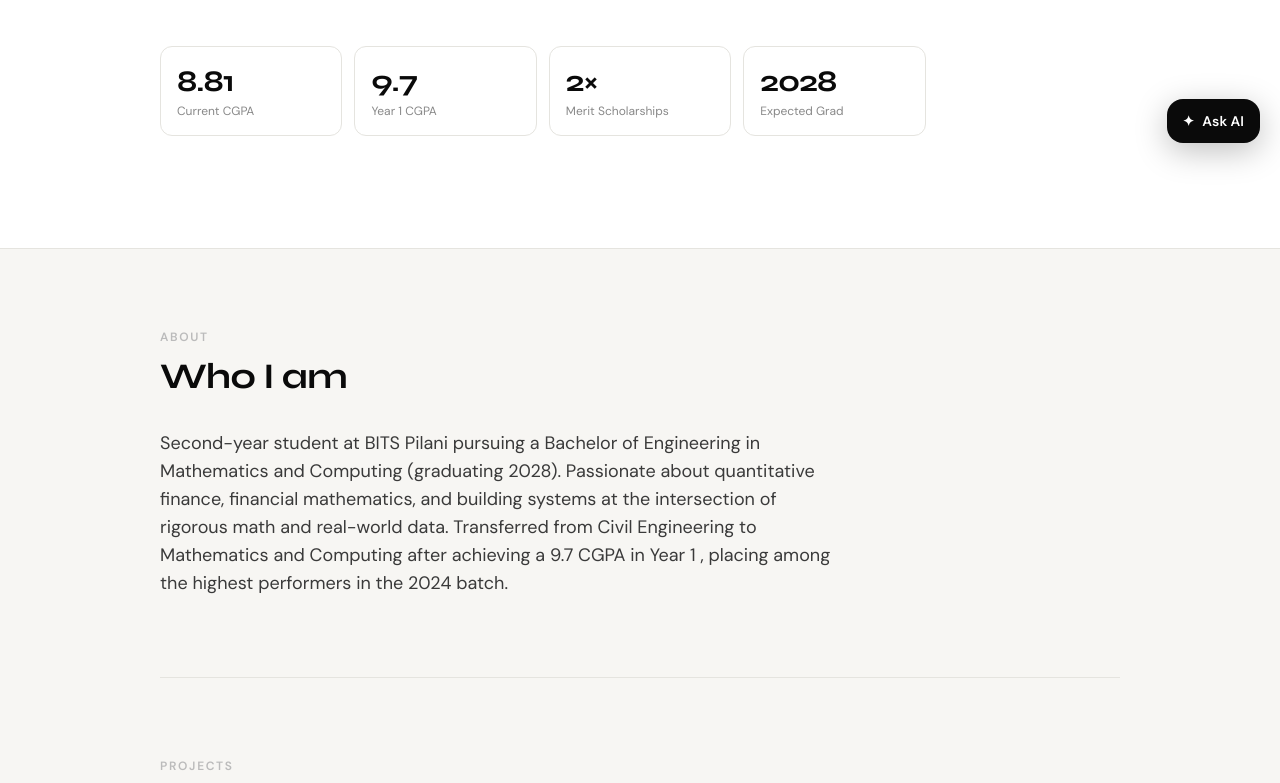
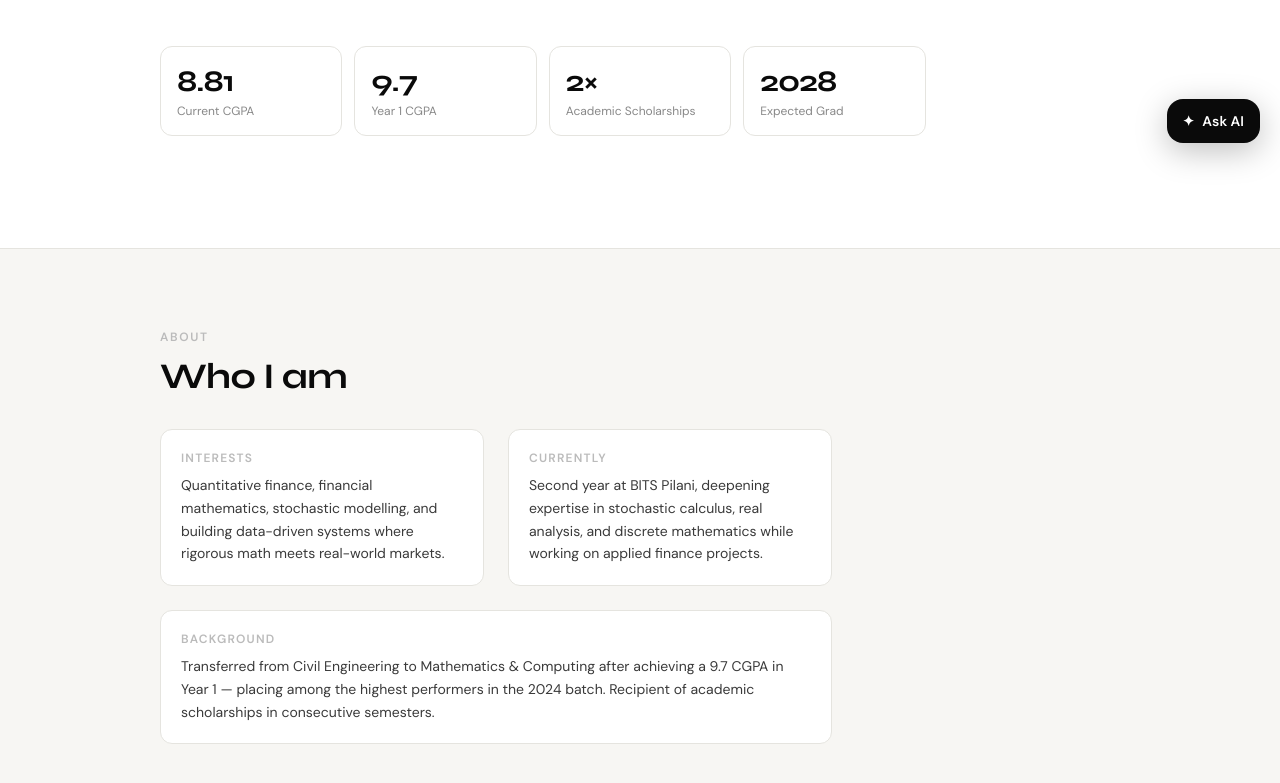
Before and after one commit to Krishiv-Mangal/krishiv-portfolio, a React (Vite) app: page / in a window 1280 px wide. Shown: the part 637-1420 px from the top of the page. Built offline with nearby package versions, Linux system fonts and the light colour scheme.

Commit message:
final touch

```diff
--- a/src/App.jsx
+++ b/src/App.jsx
@@ -15,7 +15,7 @@ Location: Pilani, Rajasthan, India
 
 ACHIEVEMENTS:
 - Branch Transfer Civil→Math&Computing: Achieved 9.7 CGPA in Year 1, among highest performers in 2024 batch
-- Merit Scholarships 2 consecutive semesters: 50% BITS69 + 50% MCN in Sem2 (full tuition waiver); 100% MCN in Sem3 — one of very few students to receive full scholarships in consecutive semesters
+- Academic Scholarships 2 consecutive semesters: 50% BITS69 + 50% MCN in Sem2 (full tuition waiver); 100% MCN in Sem3 — one of very few students to receive full merit-cum-need scholarships in consecutive semesters
 
 PROJECT — Option Pricing and Risk Analytics Engine (Jan–Apr 2026, BITS Pilani):
 Stack: Python, NumPy, Pandas, SciPy, Matplotlib, yfinance, arch/GARCH, Jupyter Notebooks
@@ -28,7 +28,7 @@ SKILLS:
 - Programming Languages: Java, C, C++
 - Libraries & Frameworks: NumPy, Pandas, Matplotlib
 - Tools: Git, LaTeX, Jupyter Notebook, VS Code
-- Mathematics: Stochastic Processes, Financial Mathematics, Probability Theory, Combinatorics, Linear Algebra
+- Mathematics: Stochastic Processes, Probability Theory, Combinatorics, Linear Algebra
 - Languages: English (Proficient), Hindi (Native)
 
 COURSEWORK: Probability & Statistics, Linear Algebra, Data Structures, Stochastic Calculus & Finance, Optimization, Discrete Mathematics, Real Analysis, Differential Equations, OOP, Complex Analysis
@@ -411,7 +411,7 @@ export default function App() {
             {[
               ["8.81", "Current CGPA"],
               ["9.7", "Year 1 CGPA"],
-              ["2×", "Merit Scholarships"],
+              ["2×", "Academic Scholarships"],
               ["2028", "Expected Grad"],
             ].map(([val, label]) => (
               <div key={label} className="rounded-xl p-4 card-hover" style={{ background: "var(--card)", border: "1px solid var(--border)" }}>
@@ -429,7 +429,20 @@ export default function App() {
         <section id="about" className="py-16 sm:py-20">
           <SectionEyebrow>About</SectionEyebrow>
           <SectionHeading>Who I am</SectionHeading>
-          <p className="text-base sm:text-lg leading-relaxed max-w-2xl font-body" style={{ color: "var(--ink-2)" }}>{personal.bio}</p>
+          <div className="grid grid-cols-1 sm:grid-cols-2 gap-6 max-w-2xl">
+            <div className="rounded-xl p-5 card-hover" style={{ background: "var(--card)", border: "1px solid var(--border)" }}>
+              <p className="text-xs font-bold tracking-widest uppercase mb-2 font-body" style={{ color: "var(--ink-4)" }}>Interests</p>
+              <p className="text-sm leading-relaxed font-body" style={{ color: "var(--ink-2)" }}>Quantitative finance, financial mathematics, stochastic modelling, and building data-driven systems where rigorous math meets real-world markets.</p>
+            </div>
+            <div className="rounded-xl p-5 card-hover" style={{ background: "var(--card)", border: "1px solid var(--border)" }}>
+              <p className="text-xs font-bold tracking-widest uppercase mb-2 font-body" style={{ color: "var(--ink-4)" }}>Currently</p>
+              <p className="text-sm leading-relaxed font-body" style={{ color: "var(--ink-2)" }}>Second year at BITS Pilani, deepening expertise in stochastic calculus, real analysis, and discrete mathematics while working on applied finance projects.</p>
+            </div>
+            <div className="rounded-xl p-5 card-hover sm:col-span-2" style={{ background: "var(--card)", border: "1px solid var(--border)" }}>
+              <p className="text-xs font-bold tracking-widest uppercase mb-2 font-body" style={{ color: "var(--ink-4)" }}>Background</p>
+              <p className="text-sm leading-relaxed font-body" style={{ color: "var(--ink-2)" }}>Transferred from Civil Engineering to Mathematics & Computing after achieving a 9.7 CGPA in Year 1 — placing among the highest performers in the 2024 batch. Recipient of academic scholarships in consecutive semesters.</p>
+            </div>
+          </div>
         </section>
 
         <div style={{ height: 1, background: "var(--border)" }} />
```
Also changed, not shown: 1 other file (tests, documents, lock files or other folders).
